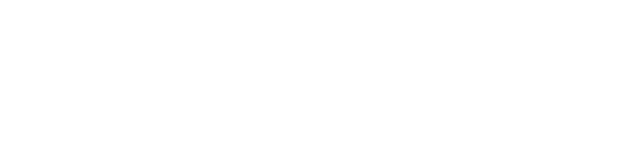
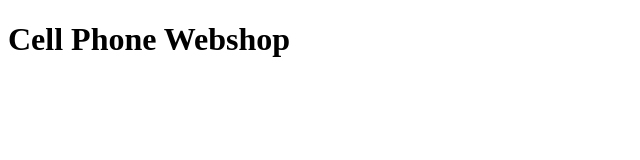
Before and after one commit to zsolt-nagy/2024-feb-html-css, a plain HTML site: page index.html in a window 1280 px wide. Shown: the whole page, without its empty margins (0-640 px from the left). Drawn offline with Linux system fonts and the light colour scheme.

Commit message:
adding title

```diff
--- a/index.html
+++ b/index.html
@@ -5,5 +5,7 @@
         <meta name="viewport" content="width=device-width, initial-scale=1.0" />
         <title>Document</title>
     </head>
-    <body></body>
+    <body>
+        <h1>Cell Phone Webshop</h1>
+    </body>
 </html>
```
